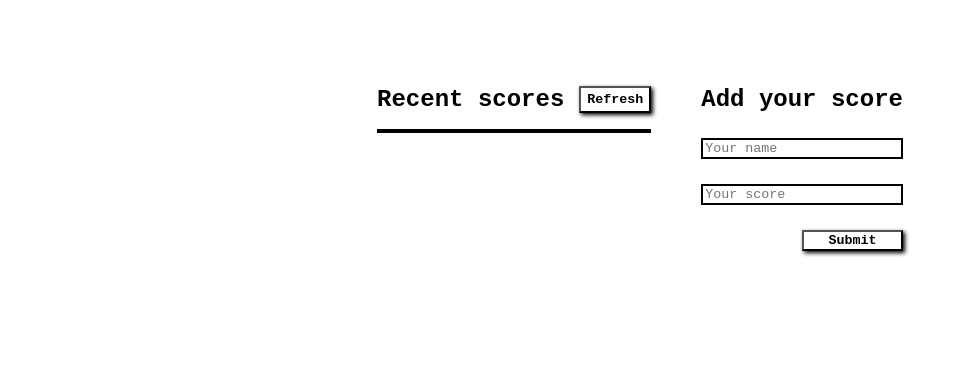
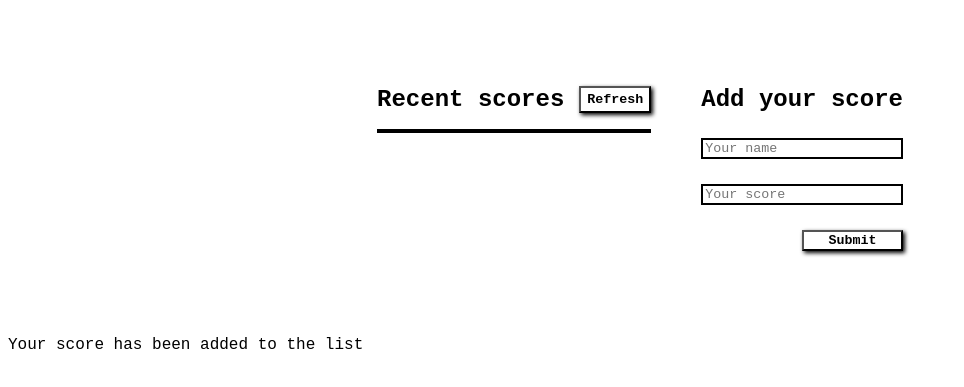
Before and after one commit to alexpuente0/Leaderboard, a website built with webpack: page src/index.html in a window 1280 px wide. Shown: the part 187-574 px from the top of the page, without its empty margins (0-964 px from the left). Built offline with nearby package versions, Linux system fonts and the light colour scheme.

Commit message:
Add success message

```diff
--- a/src/index.html
+++ b/src/index.html
@@ -21,11 +21,14 @@
        </div>
    <form class="addnew" name="addnew">
      <h2>Add your score</h2>
-     <input type="text" id="user" placeholder="Your name" required>
-     <input type="text" id="score" placeholder="Your score" required>
+     <input type="text" id="user" placeholder="Your name" required/>
+     <input type="text" id="score" placeholder="Your score" required/>
      <button type="submit" class="sbmtbtn btn">Submit</button>
    </form>
     </div>
    </section>
+   <section>
+      <div class="msg"><p id="message">Your score has been added to the list</p></div>
+   </section>
 </body>
 </html>
```
